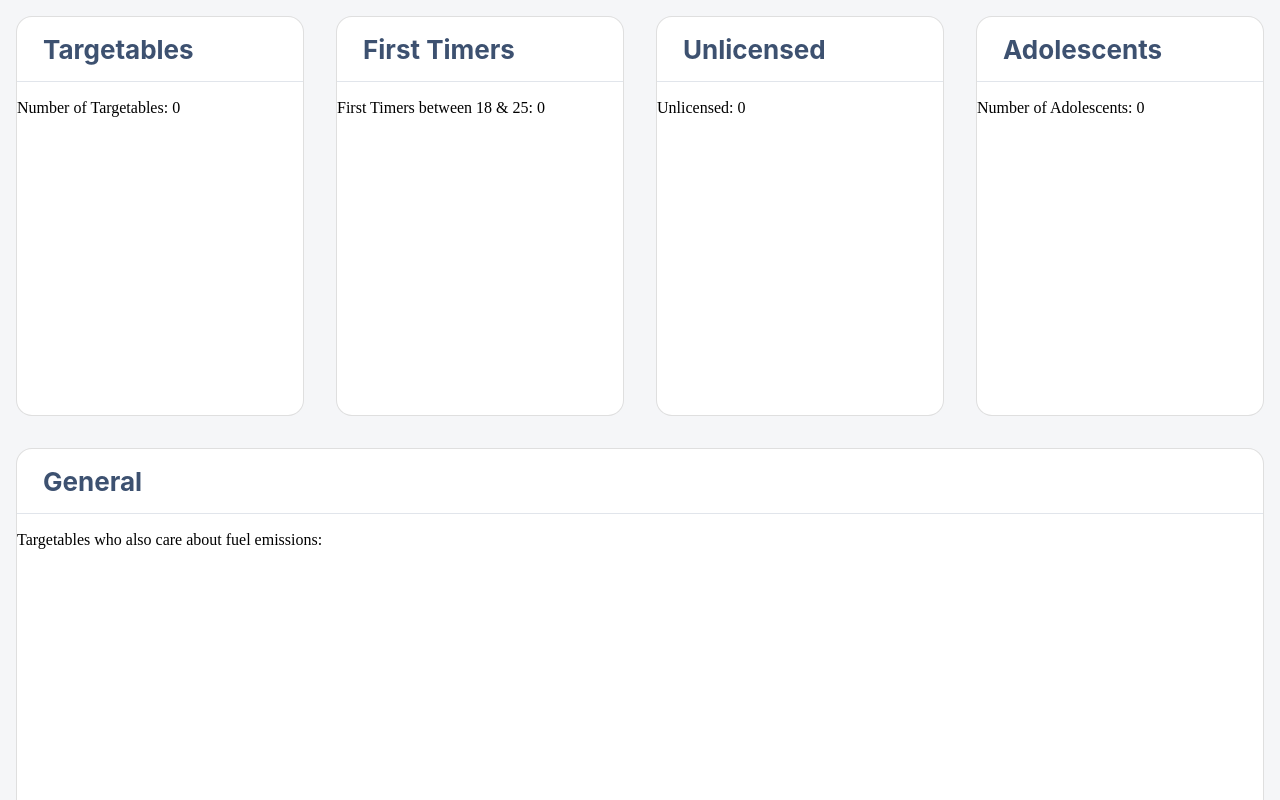
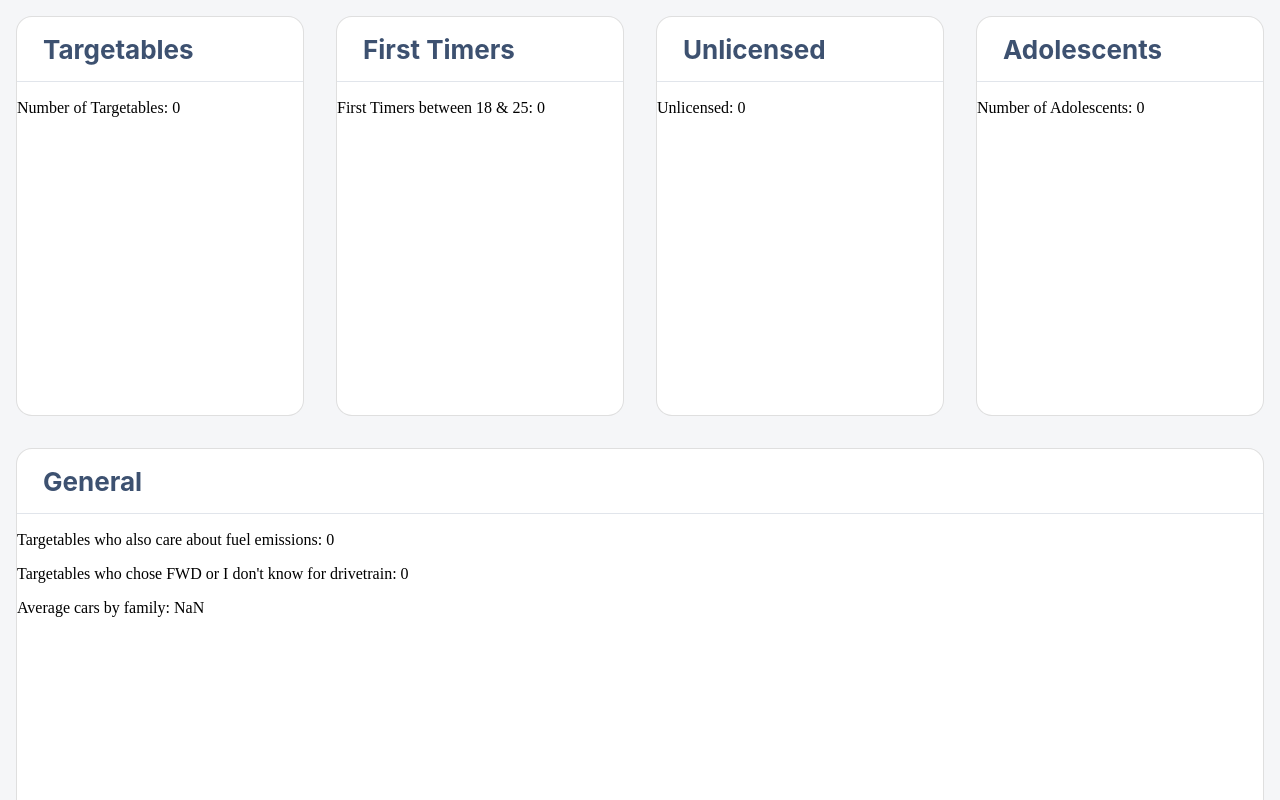
Before and after one commit to harewoodestate/expeditionauto, a React (Create React App) app: page /admin in a window 1280 px wide. Shown: the top 800 px of the page. Built offline with nearby package versions, Linux system fonts and the light colour scheme.

Commit message:
Create Logic for Admin Section Jira Issue ID(s):
	-

```diff
--- a/src/components/admin/Admin.js
+++ b/src/components/admin/Admin.js
@@ -16,6 +16,8 @@ const Admin = () => {
   const [adolescents, setAdolescents] = useState(0);
   const [targetables, setTargetables] = useState(0);
   const [targetablesAndFuel, setTargetablesAndFuel] = useState(0);
+  const [targetablesNotRWD, setTargetablesNotRWD] = useState(0);
+  const [averageCarsByFamily, setAverageCarsByFamily] = useState(0);
 
   useEffect(() => {
     const filterByFirstTimers = (item) => {
@@ -73,6 +75,40 @@ const Admin = () => {
     );
 
     setTargetablesAndFuel(arrayByTargetablesAndFuel.length);
+
+    const filterByTargetablesNotRWD = (item) => {
+      if (item.a8 && (item.a5 === "fwd" || item.a5 === "idk")) {
+        return true;
+      }
+      return false;
+    };
+
+    const arrayByTargetablesNotRWD = surveyData.filter(
+      filterByTargetablesNotRWD
+    );
+
+    setTargetablesNotRWD(arrayByTargetablesNotRWD.length);
+
+    let initialValue = 0;
+
+    let sum = surveyData.reduce(function (previousValue, currentValue) {
+      return previousValue + currentValue.a7;
+    }, initialValue);
+
+    let count = 0;
+
+    const filterByFamilies = (item) => {
+      if (item.a7) {
+        return true;
+      }
+      return false;
+    };
+
+    const arrayByFamilies = surveyData.filter(filterByFamilies);
+
+    count = arrayByFamilies.length;
+
+    setAverageCarsByFamily(sum / count);
   }, []);
 
   useEffect(() => {
@@ -84,7 +120,11 @@ const Admin = () => {
     };
   }, []);
   return (
-    <DashboardLayout targetablesAndFuel={targetablesAndFuel}>
+    <DashboardLayout
+      targetablesAndFuel={targetablesAndFuel}
+      targetablesNotRWD={targetablesNotRWD}
+      averageCarsByFamily={averageCarsByFamily}
+    >
       <Targetables targetables={targetables} />
       <FirstTimers firstTimers={firstTimers} />
       <Unlicensed unlicensed={unlicensed} />
--- a/src/components/admin/DashboardLayout.js
+++ b/src/components/admin/DashboardLayout.js
@@ -40,8 +40,8 @@ const BottomPane = styled.div`
   margin: 2em 1em 1em 1em;
 `;
 
-const DashboardLayout = ({ children }) => {
-  const [widgetOne, widgetTwo, widgetThree, widgetFour] = children;
+const DashboardLayout = (props) => {
+  const [widgetOne, widgetTwo, widgetThree, widgetFour] = props.children;
 
   return (
     <>
@@ -52,7 +52,11 @@ const DashboardLayout = ({ children }) => {
         <FourthWidget>{widgetFour}</FourthWidget>
       </Widgets>
       <BottomPane>
-        <General></General>
+        <General
+          targetablesAndFuel={props.targetablesAndFuel}
+          targetablesNotRWD={props.targetablesNotRWD}
+          averageCarsByFamily={props.averageCarsByFamily}
+        ></General>
       </BottomPane>
     </>
   );
--- a/src/components/admin/General.js
+++ b/src/components/admin/General.js
@@ -16,11 +16,23 @@ const Heading = styled.h1`
   border-bottom: 1px solid #e1e5eb;
 `;
 
-const General = () => {
+const General = ({
+  targetablesAndFuel,
+  targetablesNotRWD,
+  averageCarsByFamily,
+}) => {
   return (
     <StyledFWidget>
       <Heading>General</Heading>
-      <p>Targetables who also care about fuel emissions: {""}</p>
+      <p>
+        Targetables who also care about fuel emissions: {targetablesAndFuel}
+      </p>
+
+      <p>
+        Targetables who chose FWD or I don't know for drivetrain:{" "}
+        {targetablesNotRWD}
+      </p>
+      <p>Average cars by family: {averageCarsByFamily}</p>
     </StyledFWidget>
   );
 };
```
